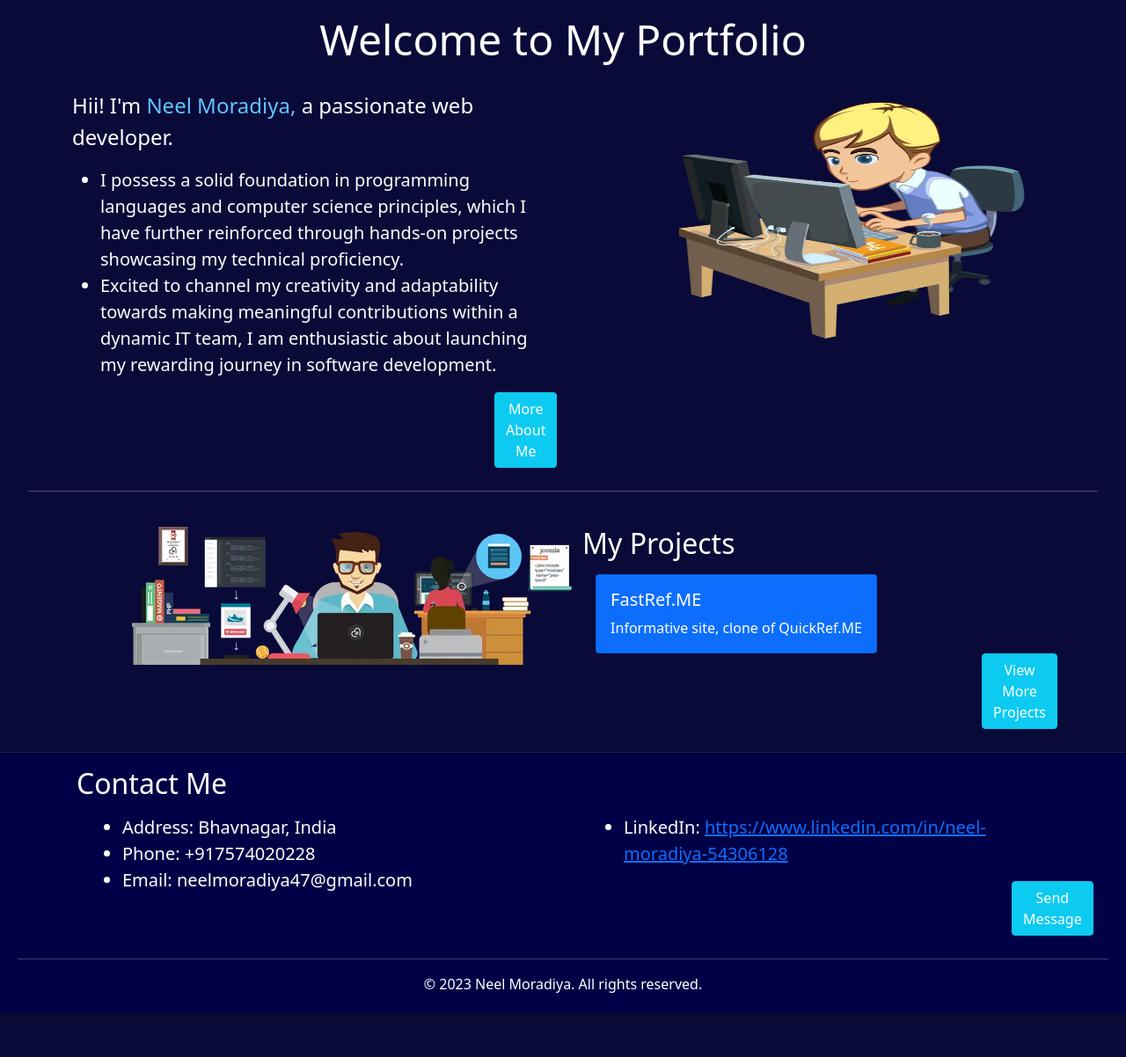
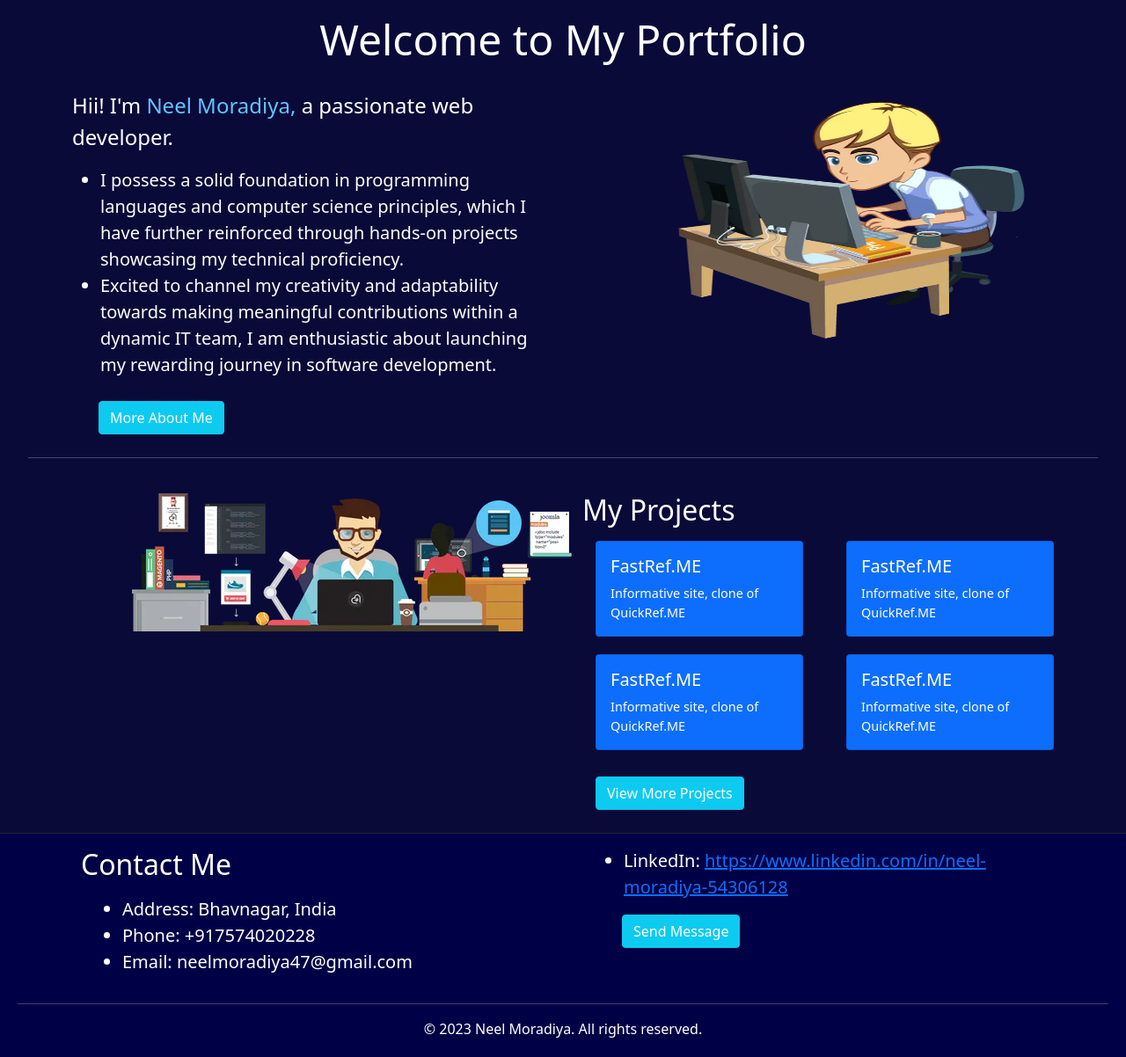
Before and after one commit to NeelMoradiya47/My_Portfolio, a Django app: page / in a window 1280 px wide. Shown: the part 92-1294 px from the top of the page at 88% size. Before the commit the page ends 1243 px from the top, so only its background shows below. Run offline with Django 4.2, Linux system fonts and the light colour scheme.

Commit message:
25-12-2023

```diff
--- a/portfolioapp/static/home.css
+++ b/portfolioapp/static/home.css
@@ -13,9 +13,7 @@ hr {
 }
 
 #more_about {
-    color: white;
-    margin-left: 480px;
-    margin-bottom: 10px;
+    margin-left: 30px;
 }
 
 #projects {
@@ -23,15 +21,31 @@ hr {
 }
 
 #view_projects {
+    margin-left: 25px;
+}
+
+#more_about,
+#view_projects {
     color: white;
-    margin-left: 464px;
+    margin-top: 10px;
     margin-bottom: 10px;
 }
 
 .card {
     margin-left: 25px;
+    margin-bottom: 20px;
 }
 
-.card {
-    align-items: center;
+.card-text {
+    font-size: 0.9rem;
 }
+
+@media (max-width: 768px) {
+
+    #img1,
+    #img2,
+    #view_projects,
+    .card {
+        margin-left: 0;
+    }
+}
--- a/portfolioapp/static/master.css
+++ b/portfolioapp/static/master.css
@@ -36,7 +36,7 @@ hr {
 
 #msg {
     color: white;
-    margin-left: 498px;
+    margin-left: 55px;
     margin-bottom: 10px;
 }
 
--- a/portfolioapp/templates/contact_me.html
+++ b/portfolioapp/templates/contact_me.html
@@ -9,7 +9,7 @@ Contact Me - Neel Moradiya
     <div class="container">
         <h2 class="display-4 text-center pb-2">Contact Me</h2>
         <div class="row">
-            <div class="col-md-6 mx-auto">
+            <div class="col-md-8 mx-auto">
                 <form method="post" action="insert_data">
                     {% csrf_token %}
 
@@ -29,7 +29,7 @@ Contact Me - Neel Moradiya
                         <label for="message" class="form-label">Message</label>
                         <textarea class="form-control" id="message" name="message" rows="4" required></textarea>
                     </div>
-                    <button type="submit" class="btn btn-primary" style="margin-left: 560px;">Submit</button>
+                    <button type="submit" class="btn btn-primary d-block mx-auto">Submit</button>
                 </form>
             </div>
         </div>
--- a/portfolioapp/templates/home.html
+++ b/portfolioapp/templates/home.html
@@ -14,8 +14,8 @@ Neel Moradiya - Portfolio
     </div>
 </section>
 
-<section>
-    <div class="container pt-3">
+<section class="pt-3">
+    <div class="container">
         <div class="row">
             <div class="col-lg-6">
                 <!-- <h2 id="about">About Me</h2> -->
@@ -24,13 +24,13 @@ Neel Moradiya - Portfolio
                     web
                     developer.</p>
 
-                <ul>
-                    <li class="lead">I possess a solid foundation in programming languages
+                <ul class="lead">
+                    <li>I possess a solid foundation in programming languages
                         and
                         computer science principles, which I have further reinforced through hands-on projects
                         showcasing my
                         technical proficiency.</li>
-                    <li class="lead">Excited to channel my creativity and adaptability
+                    <li>Excited to channel my creativity and adaptability
                         towards
                         making meaningful contributions within a
                         dynamic IT team, I am enthusiastic about launching my rewarding journey in software development.
@@ -39,7 +39,8 @@ Neel Moradiya - Portfolio
                 <a href="about_me" class="btn btn-info" id="more_about">More About Me</a>
             </div>
             <div class="col-lg-6">
-                <img src="{% static 'software_developer.png' %}" id="img1">
+                <img src="{% static 'software_developer.png' %}" id="img1" class="img-fluid"
+                    alt="Software Developer Image">
             </div>
         </div>
     </div>
@@ -55,19 +56,47 @@ Neel Moradiya - Portfolio
     </div>
 </section>
 
-<section>
-    <div class="container pt-4 pb-3">
+<section class="pt-4 pb-3">
+    <div class="container">
         <div class="row">
             <div class="col-lg-6 mb-4">
-                <img src="{% static 'web_development.png' %}" id="img2">
+                <img src="{% static 'web_development.png' %}" id="img2" class="img-fluid" alt="Web Development Image">
             </div>
             <div class="col-lg-6">
                 <h2 id="projects" class="pb-2">My Projects</h2>
 
-                <div class="card bg-primary text-white" style="width: 20rem;">
-                    <div class="card-body">
-                        <h5 class="card-title">FastRef.ME</h5>
-                        <p class="card-text">Informative site, clone of QuickRef.ME</p>
+                <div class="row">
+                    <div class="col-md-6">
+                        <div class="card bg-primary text-white">
+                            <div class="card-body">
+                                <h5 class="card-title">FastRef.ME</h5>
+                                <p class="card-text">Informative site, clone of QuickRef.ME</p>
+                            </div>
+                        </div>
+                    </div>
+                    <div class="col-md-6">
+                        <div class="card bg-primary text-white">
+                            <div class="card-body">
+                                <h5 class="card-title">FastRef.ME</h5>
+                                <p class="card-text">Informative site, clone of QuickRef.ME</p>
+                            </div>
+                        </div>
+                    </div>
+                    <div class="col-md-6">
+                        <div class="card bg-primary text-white">
+                            <div class="card-body">
+                                <h5 class="card-title">FastRef.ME</h5>
+                                <p class="card-text">Informative site, clone of QuickRef.ME</p>
+                            </div>
+                        </div>
+                    </div>
+                    <div class="col-md-6">
+                        <div class="card bg-primary text-white">
+                            <div class="card-body">
+                                <h5 class="card-title">FastRef.ME</h5>
+                                <p class="card-text">Informative site, clone of QuickRef.ME</p>
+                            </div>
+                        </div>
                     </div>
                 </div>
 
--- a/portfolioapp/templates/master.html
+++ b/portfolioapp/templates/master.html
@@ -50,18 +50,18 @@
     <footer class="text-white py-3 pb-1">
         <div class="container">
             <div class="row justify-content-center">
-                <h2 id="contact" class="pb-2">Contact Me</h2>
-                <div class="col-6">
-                    <ul id="contact_info">
-                        <li class="lead">Address: Bhavnagar, India</li>
-                        <li class="lead">Phone: +917574020228</li>
-                        <li class="lead">Email: neelmoradiya47@gmail.com</li>
+                <div class="col-lg-6 col-md-6 col-sm-12">
+                    <h2 id="contact" class="pb-2">Contact Me</h2>
+                    <ul id="contact_info" class="lead">
+                        <li>Address: Bhavnagar, India</li>
+                        <li>Phone: +917574020228</li>
+                        <li>Email: neelmoradiya47@gmail.com</li>
                     </ul>
                 </div>
-                <div class="col-6">
-                    <ul id="contact_info">
-                        <li class="lead">
-                            <p class="lead">LinkedIn: <a
+                <div class="col-lg-6 col-md-6 col-sm-12">
+                    <ul id="contact_info" class="lead">
+                        <li>
+                            <p>LinkedIn: <a
                                     href="https://www.linkedin.com/in/neel-moradiya-54306128">https://www.linkedin.com/in/neel-moradiya-54306128</a>
                             </p>
                         </li>
```
Also changed, not shown: portfolioapp/templates/about_me.html (+4 -4 lines), portfolioapp/templates/projects.html (+4 -3 lines), 2 other files.
